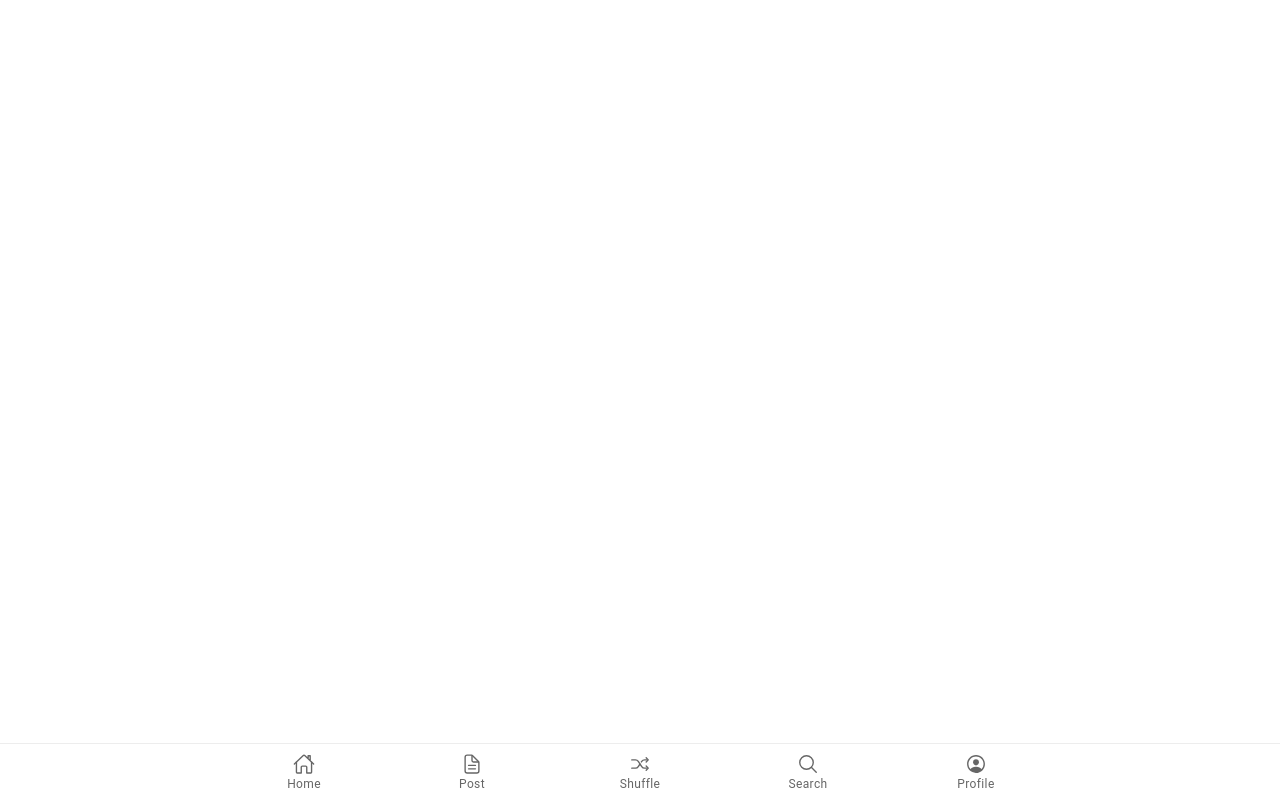
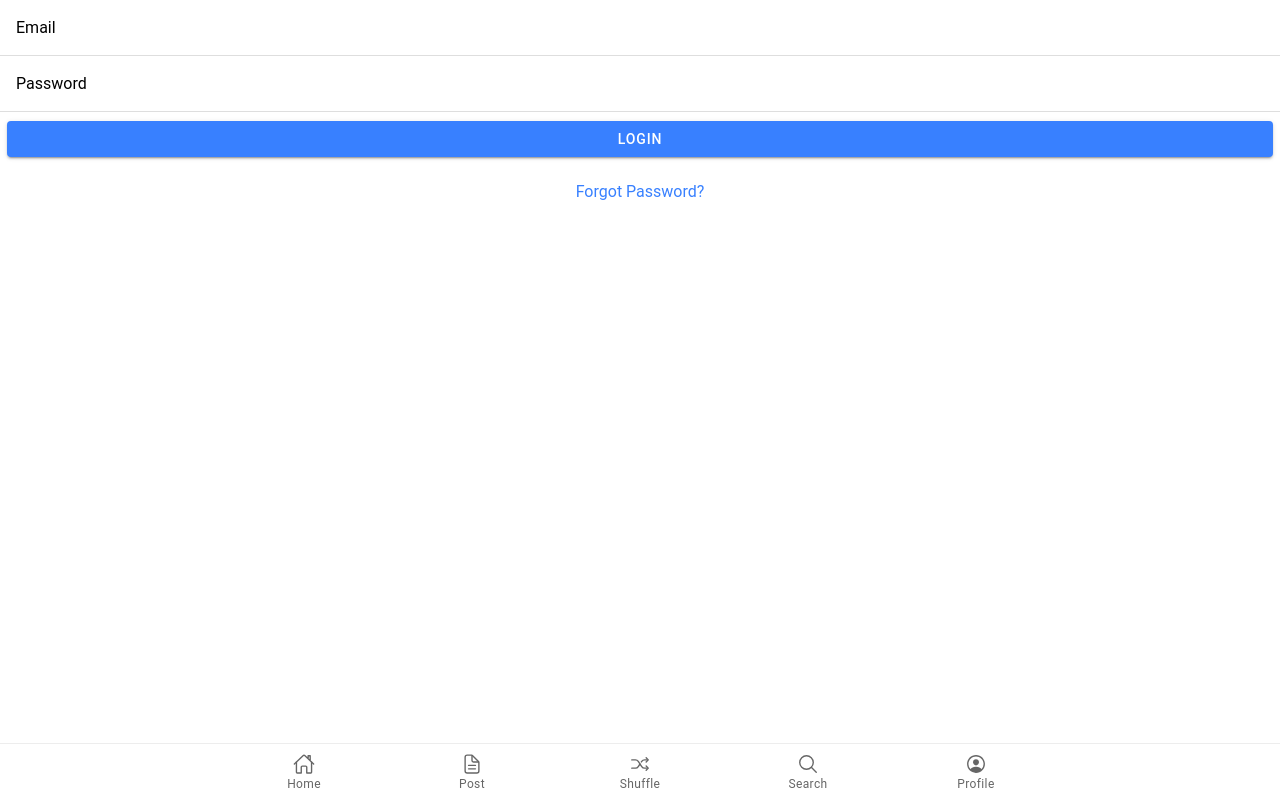
Before and after one commit to mgportofolio/Rhemaku, a React (Create React App) app: page /login in a window 1280 px wide. Built offline with nearby package versions, Linux system fonts and the light colour scheme.

Commit message:
Authentication Features

```diff
--- a/src/App.tsx
+++ b/src/App.tsx
@@ -41,6 +41,10 @@
 
 /* Theme variables */
 import "./theme/variables.css";
+import Signup from "./pages/Auth/Signup";
+import Login from "./pages/Auth/Login";
+import ForgotPassword from "./pages/Auth/ForgotPassword";
+import EditProfile from "./pages/Auth/EditProfile";
 
 const App: React.FC = () => (
   <IonApp>
@@ -52,6 +56,15 @@
           <Route path="/shuffle" component={Shuffle} exact={true} />
           <Route path="/search" component={Search} exact={true} />
           <Route path="/profile" component={Profile} exact={true} />
+          <Route path="/EditProfile" component={EditProfile} exact={true} />
+          <Route path="/register" component={Signup} exact={true} />
+          <Route path="/login" component={Login} exact={true} />
+          <Route
+            path="/forgotpassword"
+            component={ForgotPassword}
+            exact={true}
+          />
+
           <Route exact path="/" render={() => <Redirect to="/home" />} />
         </IonRouterOutlet>
         <IonTabBar slot="bottom">
--- /dev/null
+++ b/src/pages/Auth/EditProfile.tsx
@@ -0,0 +1,14 @@
+import React from "react";
+import { IonPage, IonContent } from "@ionic/react";
+import NavHeader from "../../components/Headers/NavHeader";
+
+const EditProfile: React.FC = () => {
+  return (
+    <IonPage>
+      <NavHeader title="Edit Profile" />
+      <IonContent></IonContent>
+    </IonPage>
+  );
+};
+
+export default EditProfile;
--- /dev/null
+++ b/src/pages/Auth/ForgotPassword.tsx
@@ -0,0 +1,35 @@
+import React from "react";
+import NavHeader from "../../components/Headers/NavHeader";
+import {
+  IonPage,
+  IonContent,
+  IonItem,
+  IonLabel,
+  IonInput,
+  IonRow,
+  IonCol,
+  IonButton,
+} from "@ionic/react";
+
+const ForgotPassword: React.FC = () => {
+  return (
+    <IonPage>
+      <NavHeader title="Password Reset" />
+      <IonContent>
+        <IonItem lines="full">
+          <IonLabel position="floating">Email</IonLabel>
+          <IonInput name="email" type="email" required></IonInput>
+        </IonItem>
+        <IonRow>
+          <IonCol>
+            <IonButton type="submit" color="primary" expand="block">
+              Send Reset Link
+            </IonButton>
+          </IonCol>
+        </IonRow>
+      </IonContent>
+    </IonPage>
+  );
+};
+
+export default ForgotPassword;
--- /dev/null
+++ b/src/pages/Auth/Login.tsx
@@ -0,0 +1,47 @@
+import React from "react";
+import NavHeader from "../../components/Headers/NavHeader";
+import {
+  IonPage,
+  IonContent,
+  IonItem,
+  IonLabel,
+  IonInput,
+  IonRow,
+  IonCol,
+  IonButton,
+  IonRouterLink,
+} from "@ionic/react";
+
+const Login: React.FC = () => {
+  return (
+    <IonPage>
+      <NavHeader title="Login" />
+      <IonContent>
+        <IonItem lines="full">
+          <IonLabel position="floating">Email</IonLabel>
+          <IonInput name="email" type="text" required></IonInput>
+        </IonItem>
+        <IonItem lines="full">
+          <IonLabel position="floating">Password</IonLabel>
+          <IonInput name="password" type="password" required></IonInput>
+        </IonItem>
+        <IonRow>
+          <IonCol>
+            <IonButton type="submit" color="primary" expand="block">
+              Login
+            </IonButton>
+          </IonCol>
+        </IonRow>
+        <IonRow>
+          <IonCol class="ion-text-center ion-padding-vertical">
+            <IonRouterLink routerLink={"/forgotpassword"}>
+              Forgot Password?
+            </IonRouterLink>
+          </IonCol>
+        </IonRow>
+      </IonContent>
+    </IonPage>
+  );
+};
+
+export default Login;
--- /dev/null
+++ b/src/pages/Auth/Signup.tsx
@@ -0,0 +1,43 @@
+import React from "react";
+import NavHeader from "../../components/Headers/NavHeader";
+import {
+  IonPage,
+  IonContent,
+  IonItem,
+  IonLabel,
+  IonInput,
+  IonRow,
+  IonCol,
+  IonButton,
+} from "@ionic/react";
+
+const Signup: React.FC = () => {
+  return (
+    <IonPage>
+      <NavHeader title="Sign Up" />
+      <IonContent>
+        <IonItem lines="full">
+          <IonLabel position="floating">Username</IonLabel>
+          <IonInput name="name" type="text" required></IonInput>
+        </IonItem>
+        <IonItem lines="full">
+          <IonLabel position="floating">Email</IonLabel>
+          <IonInput name="email" type="text" required></IonInput>
+        </IonItem>
+        <IonItem lines="full">
+          <IonLabel position="floating">Password</IonLabel>
+          <IonInput name="password" type="password" required></IonInput>
+        </IonItem>
+        <IonRow>
+          <IonCol>
+            <IonButton type="submit" color="primary" expand="block">
+              Sign Up
+            </IonButton>
+          </IonCol>
+        </IonRow>
+      </IonContent>
+    </IonPage>
+  );
+};
+
+export default Signup;
```
